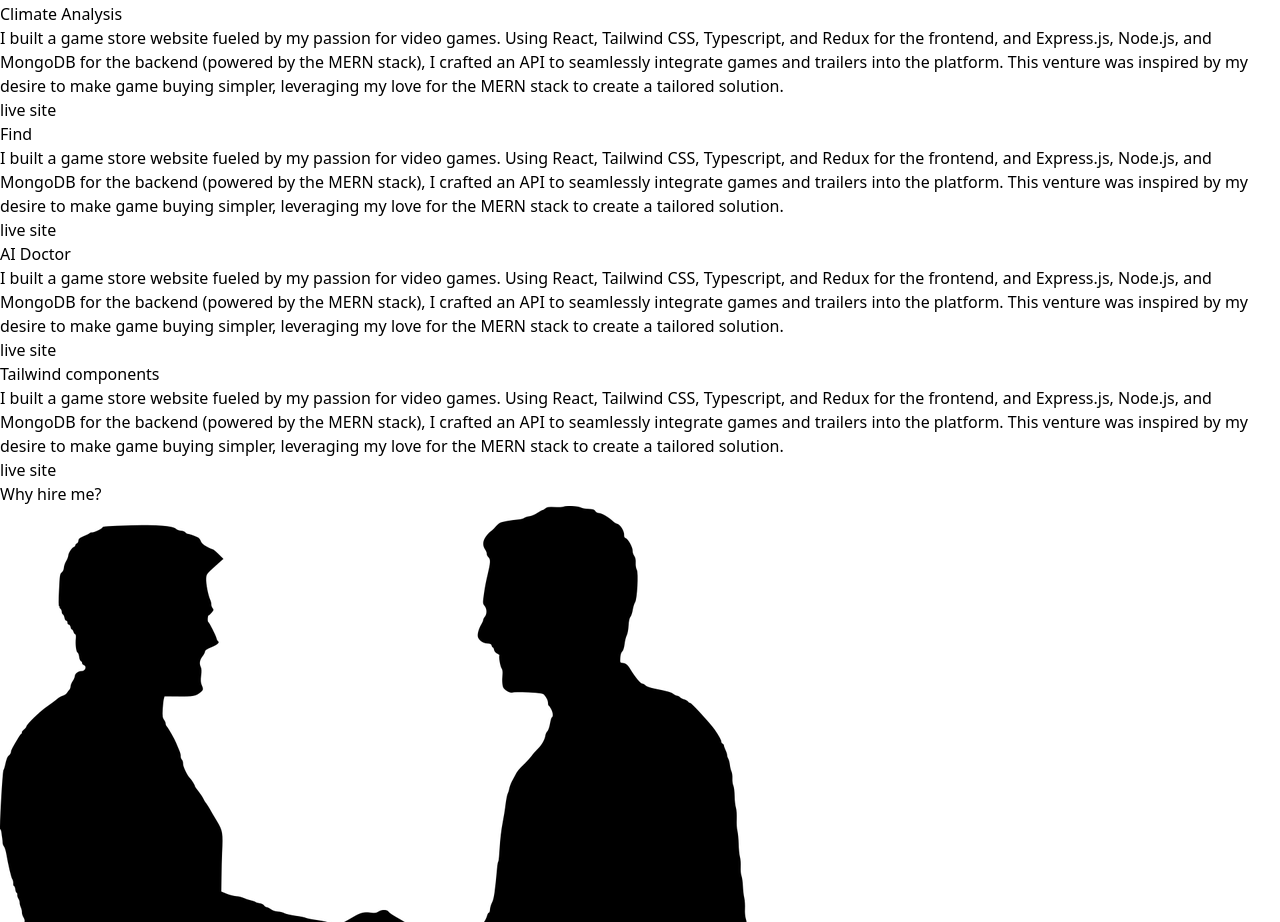
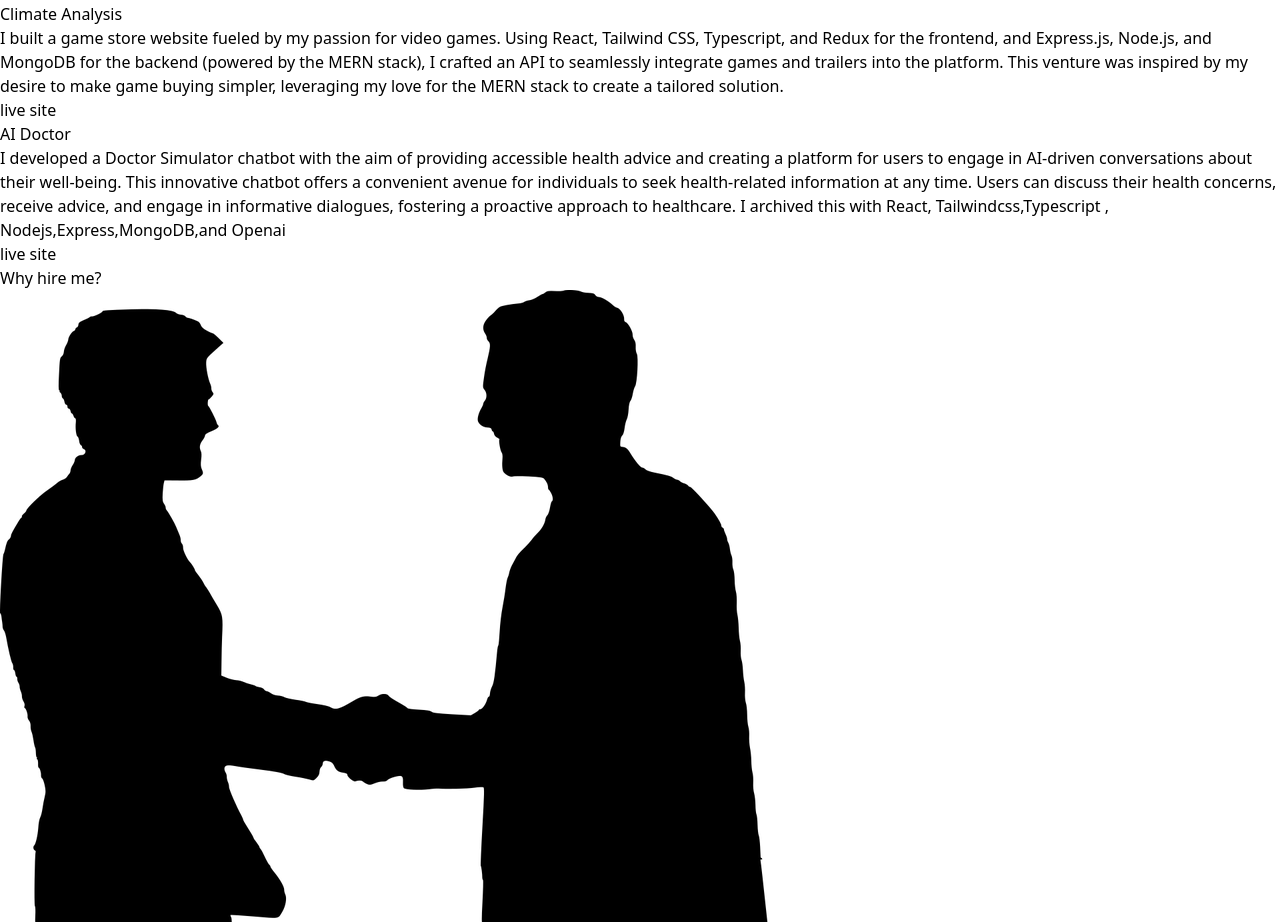
Before and after one commit to Shafiquedev256/my-portfolio, a React (Vite) app: page / in a window 1280 px wide. Shown: the part 1380-2302 px from the top of the page. Built offline with nearby package versions, Linux system fonts and the light colour scheme.

Commit message:
added project

```diff
--- a/src/components/projects.tsx
+++ b/src/components/projects.tsx
@@ -38,32 +38,15 @@ const [openGym,setOpenGym] = useState(false)
       </div>
       </div>
 
-            <div className="m-3">
-      <div className="font-bold border-0 border-b-[2px] border-gradient w-fit" onClick={()=>{setOpenGame(!openGame)}}>Find</div>
-      <div className="w-72 text-sm space-y-2 border-[2px] border-gradient  p-2   my-2">
-      <p>
-      I built a game store website fueled by my passion for video games. Using React, Tailwind CSS, Typescript, and Redux for the frontend, and Express.js, Node.js, and MongoDB for the backend (powered by the MERN stack), I crafted an API to seamlessly integrate games and trailers into the platform. This venture was inspired by my desire to make game buying simpler, leveraging my love for the MERN stack to create a tailored solution.</p>
-     <a href="https://games-store-sandy.vercel.app/"> <div  className=" border-0 p-2  bg-[#f6b7] text-white font-bold text-sm rounded w-fit">live site</div></a>
-      </div>
-      </div>
 
       <div className="m-3">
       <div className="font-bold border-0 border-b-[2px] border-gradient w-fit" onClick={()=>{setOpenGame(!openGame)}}>AI Doctor</div>
       <div className="w-72 text-sm space-y-2 border-[2px] border-gradient  p-2   my-2">
-      <p>
-      I built a game store website fueled by my passion for video games. Using React, Tailwind CSS, Typescript, and Redux for the frontend, and Express.js, Node.js, and MongoDB for the backend (powered by the MERN stack), I crafted an API to seamlessly integrate games and trailers into the platform. This venture was inspired by my desire to make game buying simpler, leveraging my love for the MERN stack to create a tailored solution.</p>
-     <a href="https://games-store-sandy.vercel.app/"> <div  className=" border-0 p-2  bg-[#f6b7] text-white font-bold text-sm rounded w-fit">live site</div></a>
+      <p>I developed a Doctor Simulator chatbot with the aim of providing accessible health advice and creating a platform for users to engage in AI-driven conversations about their well-being. This innovative chatbot offers a convenient avenue for individuals to seek health-related information at any time. Users can discuss their health concerns, receive advice, and engage in informative dialogues, fostering a proactive approach to healthcare. I archived this with React, Tailwindcss,Typescript , Nodejs,Express,MongoDB,and Openai</p>
+     <a href="https://react-openai-doctor.vercel.app/"> <div  className=" border-0 p-2  bg-[#f6b7] text-white font-bold text-sm rounded w-fit">live site</div></a>
       </div>
       </div>
 
-      <div className="m-3">
-      <div className="font-bold border-0 border-b-[2px] border-gradient w-fit" onClick={()=>{setOpenGame(!openGame)}}>Tailwind components</div>
-       <div className="w-72 text-sm space-y-2 border-[2px] border-gradient  p-2   my-2">
-      <p>
-      I built a game store website fueled by my passion for video games. Using React, Tailwind CSS, Typescript, and Redux for the frontend, and Express.js, Node.js, and MongoDB for the backend (powered by the MERN stack), I crafted an API to seamlessly integrate games and trailers into the platform. This venture was inspired by my desire to make game buying simpler, leveraging my love for the MERN stack to create a tailored solution.</p>
-     <a href="https://games-store-sandy.vercel.app/"> <div  className=" border-0 p-2  bg-[#f6b7] text-white font-bold text-sm rounded w-fit">live site</div></a>
-      </div>
-      </div>
       </div>
       </div>
     </>
```
